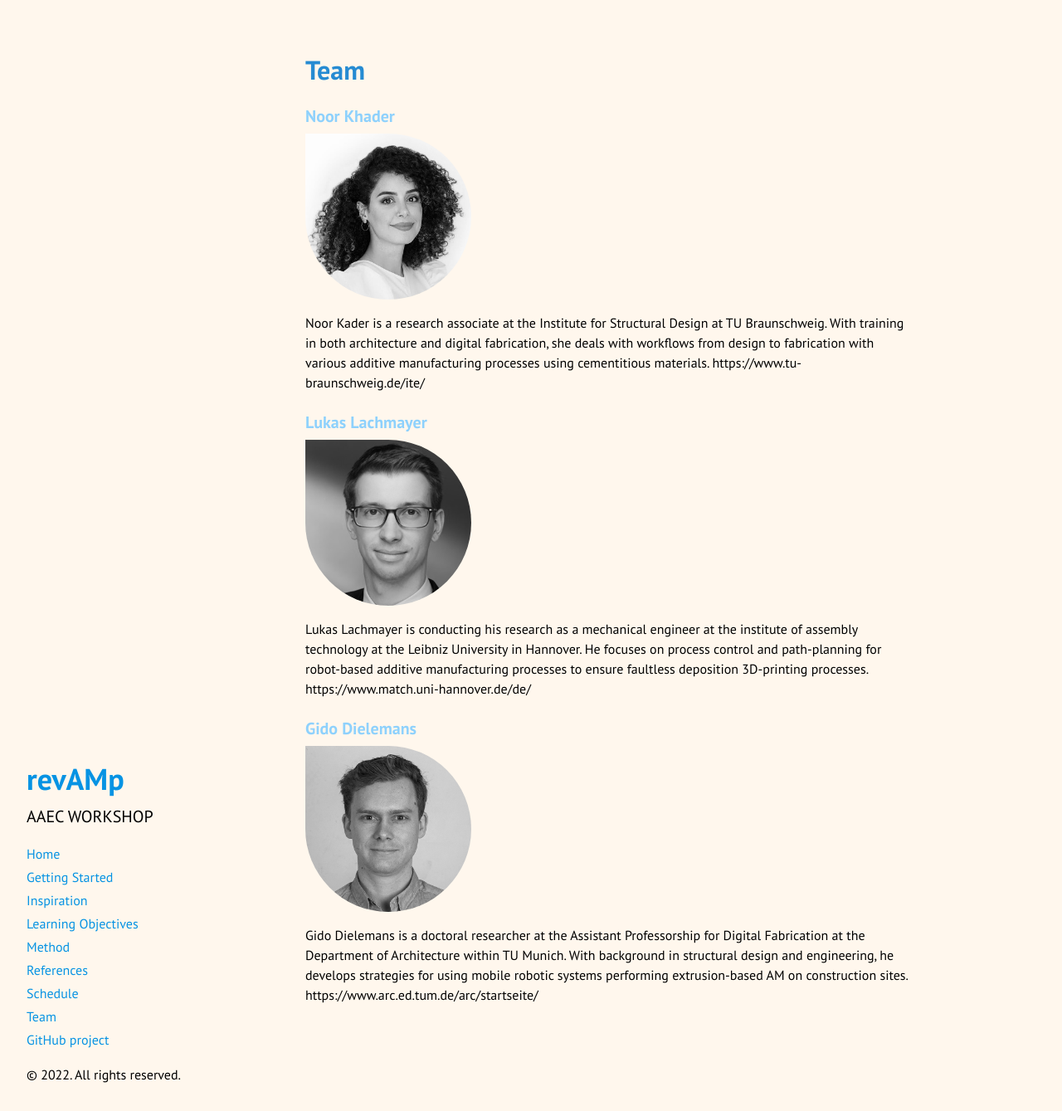
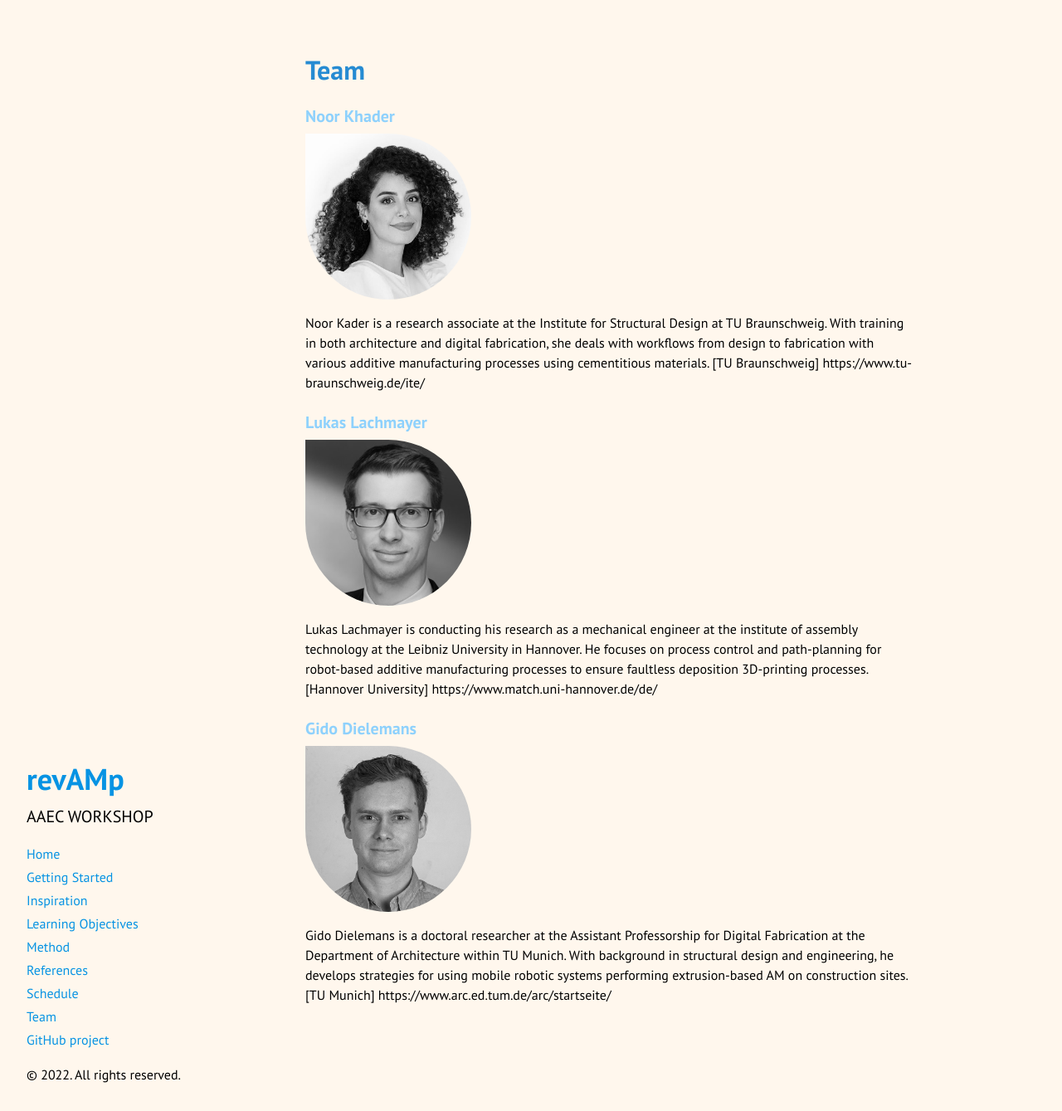
Before and after one commit to augmentedfabricationlab/workshop_aaec_revamp, a Jekyll site: the page built from docs/team.md, in a window 1280 px wide and 1339 px high. Shown: the whole window at 83% size. Built offline with Jekyll 4.4.1, drawn with Linux system fonts in a browser that asks for light colours; Markdown is read by kramdown in place of the engine named in the settings.

Commit message:
Update team.md

```diff
--- a/docs/team.md
+++ b/docs/team.md
@@ -6,15 +6,15 @@ title: Team
 ### Noor Khader
 <img src="{{site.baseurl}}images/team-nk.jpg" alt="Noor Khader" style="width:200px" class="drop-corners">
 Noor Kader is a research associate at the Institute for Structural Design at TU Braunschweig. With training in both architecture and digital fabrication, she deals with workflows from design to fabrication with various additive manufacturing processes using cementitious materials.
-https://www.tu-braunschweig.de/ite/
+[TU Braunschweig] https://www.tu-braunschweig.de/ite/
 
 ### Lukas Lachmayer
 <img src="{{site.baseurl}}images/team-ll.jpg" alt="Lukas Lachmayer" style="width:200px" class="drop-corners">
 Lukas Lachmayer is conducting his research as a mechanical engineer at the institute of assembly technology at the Leibniz University in Hannover. He focuses on process control and path-planning for robot-based additive manufacturing processes to ensure faultless deposition 3D-printing processes.
-https://www.match.uni-hannover.de/de/
+[Hannover University] https://www.match.uni-hannover.de/de/
 
 
 ### Gido Dielemans
 <img src="{{site.baseurl}}images/team-gd.jpg" alt="Gido Dielemans" style="width:200px" class="drop-corners">
 Gido Dielemans is a doctoral researcher at the Assistant Professorship for Digital Fabrication at the Department of Architecture within TU Munich. With background in structural design and engineering, he develops strategies for using mobile robotic systems performing extrusion-based AM on construction sites.
-https://www.arc.ed.tum.de/arc/startseite/
+[TU Munich] https://www.arc.ed.tum.de/arc/startseite/
```
